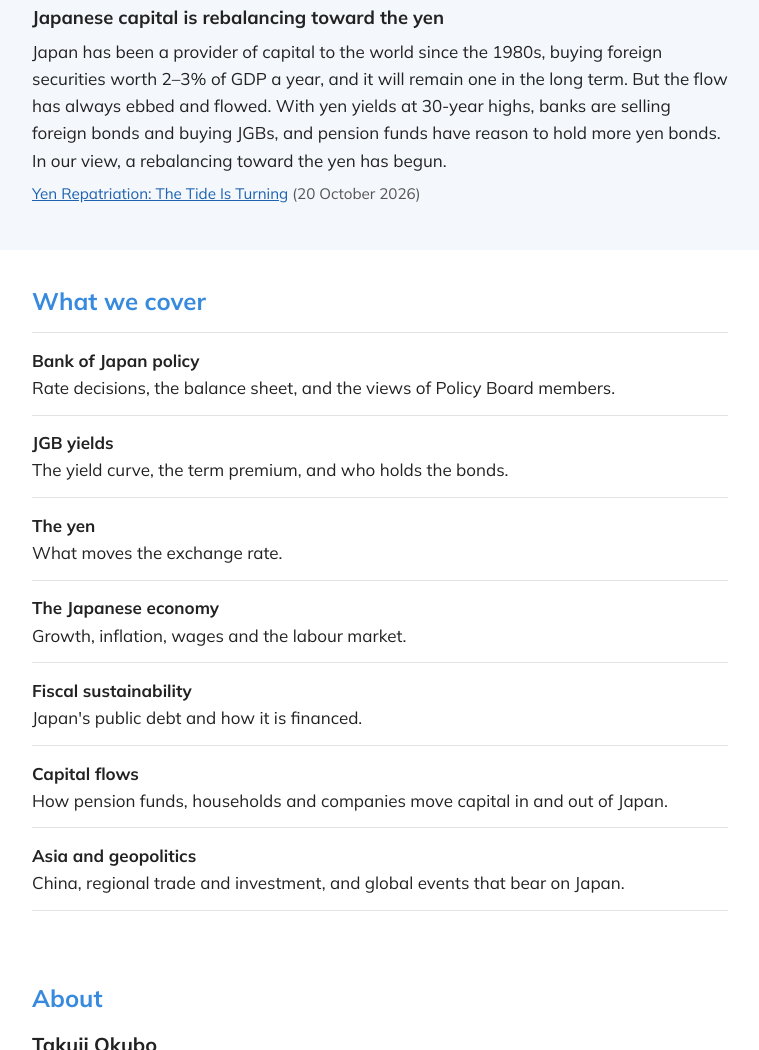
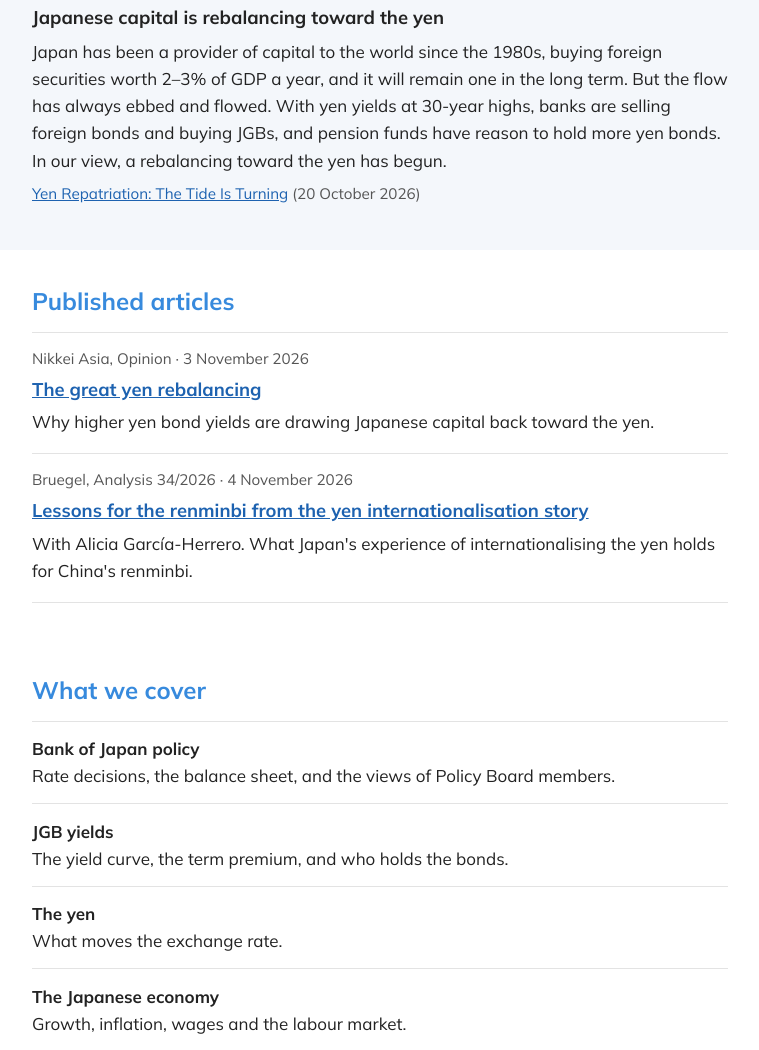
Before and after one commit to TakujiOkubo/yenmacro-site, a plain HTML site: page index.html in a window 1280 px wide. Shown: the part 1529-2579 px from the top of the page, without its empty margins (260-1019 px from the left). Drawn offline with Linux system fonts and the light colour scheme.

Commit message:
Add Published articles: Nikkei Asia op-ed (3 Nov) and Bruegel Analysis 34/2026 (4 Nov)
Co-Authored-By: Claude Opus 5.5 <noreply@anthropic.com>

```diff
--- a/index.html
+++ b/index.html
@@ -69,6 +69,22 @@
     </div>
   </section>
 
+  <section class="articles wrap" aria-labelledby="articles-h">
+    <h2 id="articles-h">Published articles</h2>
+    <ul class="pubs">
+      <li>
+        <p class="venue">Nikkei Asia, Opinion &middot; 3 November 2026</p>
+        <p class="title"><a href="https://asia.nikkei.com/opinion/the-great-yen-rebalancing">The great yen rebalancing</a></p>
+        <p>Why higher yen bond yields are drawing Japanese capital back toward the yen.</p>
+      </li>
+      <li>
+        <p class="venue">Bruegel, Analysis 34/2026 &middot; 4 November 2026</p>
+        <p class="title"><a href="https://www.bruegel.org/analysis/lessons-renminbi-yen-internationalisation-story">Lessons for the renminbi from the yen internationalisation story</a></p>
+        <p>With Alicia Garc&iacute;a-Herrero. What Japan's experience of internationalising the yen holds for China's renminbi.</p>
+      </li>
+    </ul>
+  </section>
+
   <section class="coverage wrap" aria-labelledby="coverage-h">
     <h2 id="coverage-h">What we cover</h2>
     <ul class="topics">
--- a/style.css
+++ b/style.css
@@ -72,6 +72,14 @@ section { padding: 2.25rem 0; }
 .view p { margin: 0 0 0.5rem; }
 .view .read { font-size: 0.95rem; color: var(--ink-soft); }
 
+/* Published articles: articles carried by outside publications. */
+.pubs { list-style: none; margin: 0; padding: 0; }
+.pubs li { padding: 0.85rem 0; border-top: 1px solid #E3E3E3; }
+.pubs li:last-child { border-bottom: 1px solid #E3E3E3; }
+.pubs p { margin: 0 0 0.25rem; }
+.pubs .venue { color: var(--ink-soft); font-size: 0.95rem; }
+.pubs .title { font-size: 1.15rem; font-weight: 700; }
+
 .topics { list-style: none; margin: 0; padding: 0; }
 .topics li {
   padding: 0.85rem 0;
```
